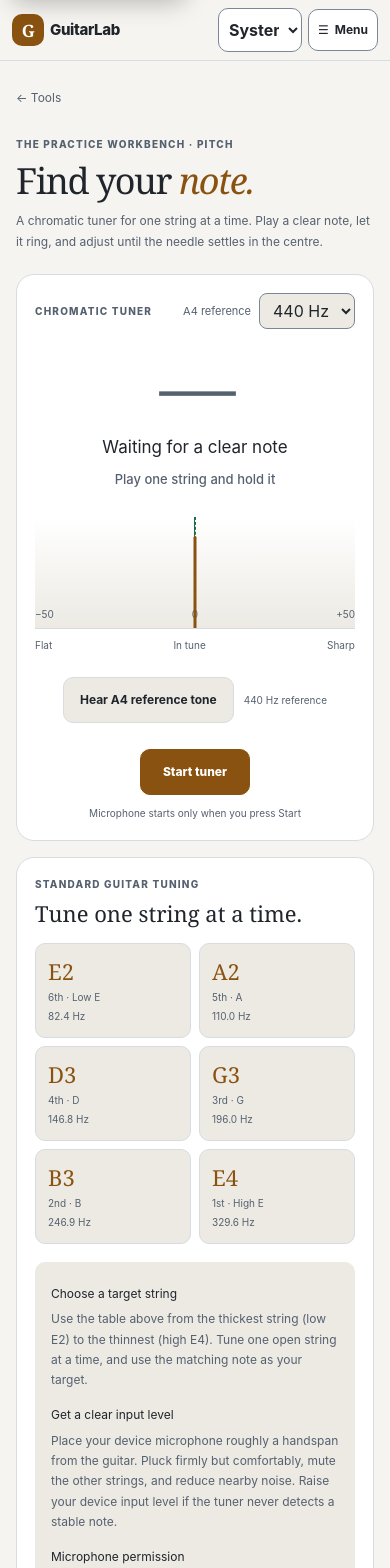
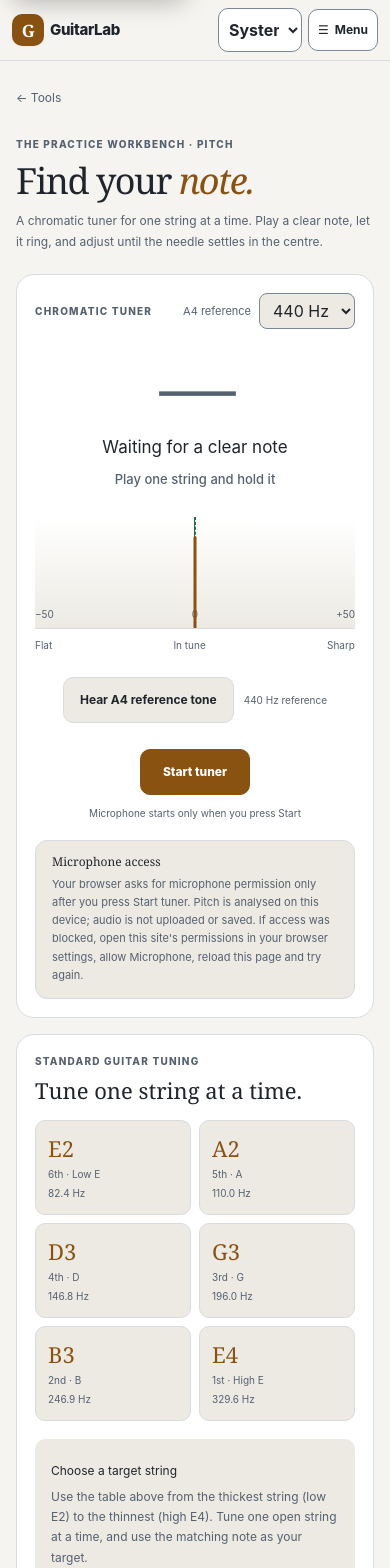
Before and after one commit to leenusdarnal/guitarlab, a SvelteKit app: page /tools/tuner in a window 390 px wide. Shown: the top 1568 px of the page. Built offline with nearby package versions, Linux system fonts and the light colour scheme.

Commit message:
feat(ux-12): explain tuner microphone permission before start

```diff
--- a/src/routes/tools/tuner/+page.svelte
+++ b/src/routes/tools/tuner/+page.svelte
@@ -253,6 +253,17 @@
         <span class="capture-state">Microphone starts only when you press Start</span>
       {/if}
     </div>
+    {#if !isRunning && !isStarting}
+      <aside class="microphone-permission-note" aria-labelledby="microphone-access-title">
+        <h2 id="microphone-access-title">Microphone access</h2>
+        <p>
+          Your browser asks for microphone permission only after you press Start tuner.
+          Pitch is analysed on this device; audio is not uploaded or saved. If access was
+          blocked, open this site's permissions in your browser settings, allow Microphone,
+          reload this page and try again.
+        </p>
+      </aside>
+    {/if}
 
     {#if errorMessage}
       <p class="error-message" role="alert">{errorMessage}</p>
@@ -275,8 +286,8 @@
       <p>Use the table above from the thickest string (low E2) to the thinnest (high E4). Tune one open string at a time, and use the matching note as your target.</p>
       <h3>Get a clear input level</h3>
       <p>Place your device microphone roughly a handspan from the guitar. Pluck firmly but comfortably, mute the other strings, and reduce nearby noise. Raise your device input level if the tuner never detects a stable note.</p>
-      <h3>Microphone permission</h3>
-      <p>Choose Start tuner to request microphone access. When permission is blocked, allow microphone access for this site in your browser or device settings, then try again. The tuner does not listen until you press Start.</p>
+      <h3>If microphone access is blocked</h3>
+      <p>Open this site's permissions from your browser's address-bar or site-settings menu. Allow Microphone, reload the page, then choose Start tuner. You can stop capture at any time with the Stop microphone button.</p>
       <h3>Use a reference tone</h3>
       <p>The A4 button plays a reference pitch at your selected {calibration} Hz calibration. Compare it by ear if useful; the chromatic tuner still measures the string you play.</p>
     </div>
@@ -497,4 +508,22 @@
   @media (prefers-reduced-motion: reduce) {
     .needle { transition: none; }
   }
+
+  .microphone-permission-note {
+    margin-top: 18px;
+    padding: 14px 16px;
+    border: 1px solid var(--border);
+    border-radius: 12px;
+    background: var(--surface-raised);
+  }
+  .microphone-permission-note h2 {
+    margin: 0 0 6px;
+    font-size: 12px;
+  }
+  .microphone-permission-note p {
+    margin: 0;
+    color: var(--muted);
+    font-size: 11px;
+    line-height: 1.65;
+  }
 </style>
```
